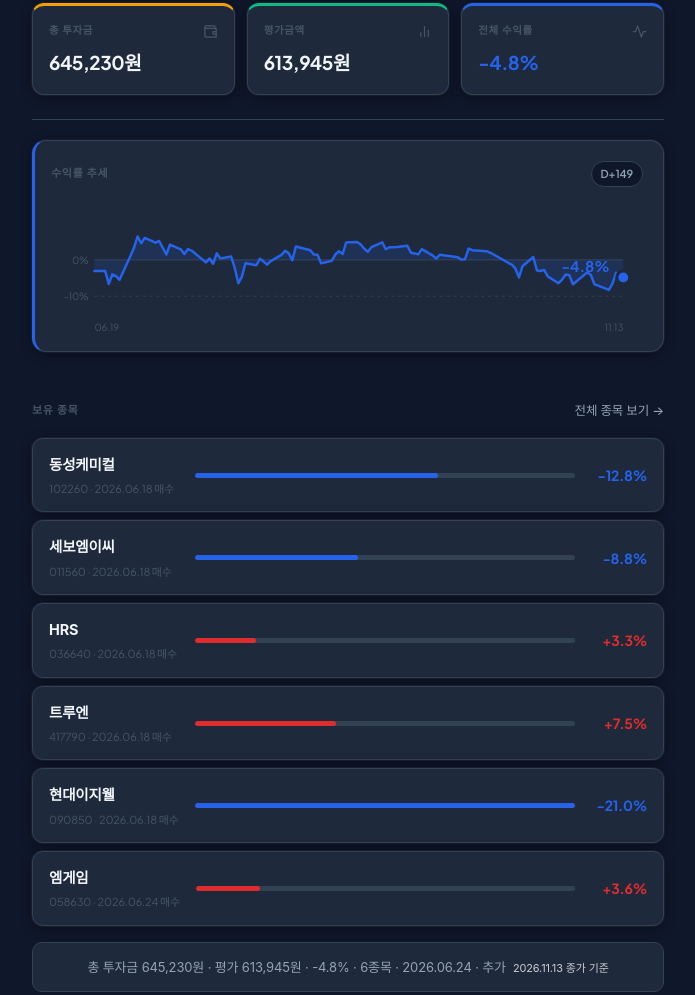
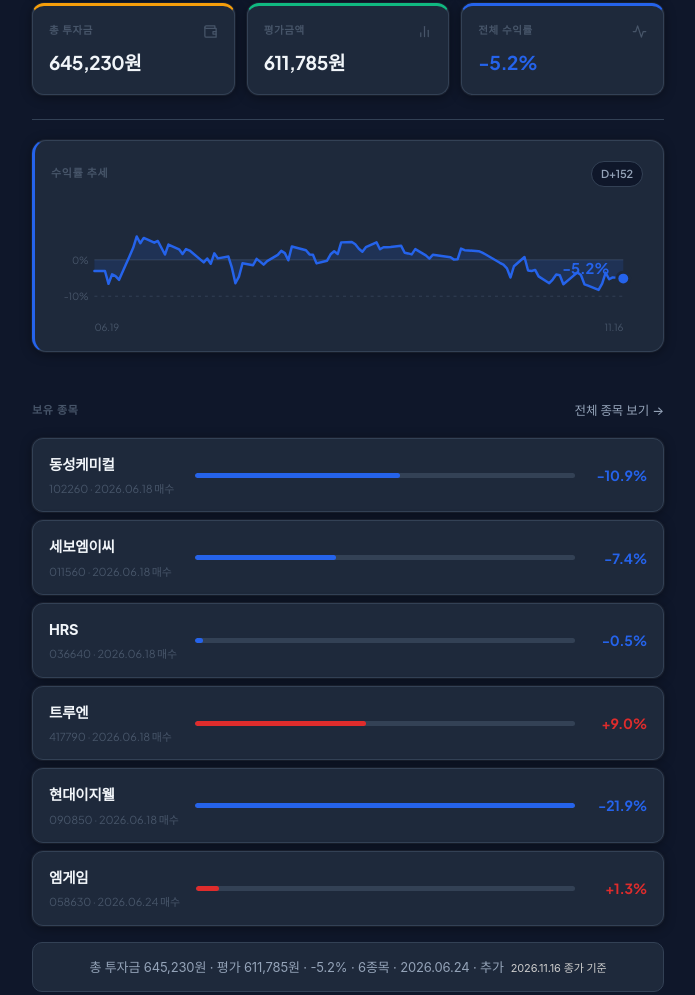
Before and after one commit to jkgoods/value-diary, a plain HTML site: page index.html in a window 1280 px wide. Shown: the part 555-1550 px from the top of the page, without its empty margins (292-987 px from the left). Drawn offline with Linux system fonts and the light colour scheme; a web font is replaced by a local one.

Commit message:
Auto: 현재가 갱신 2026.11.16

```diff
--- a/data/history.json
+++ b/data/history.json
@@ -504,6 +504,11 @@
       "date": "2026.11.13",
       "day": 149,
       "return_pct": -4.85
+    },
+    {
+      "date": "2026.11.16",
+      "day": 152,
+      "return_pct": -5.18
     }
   ]
 }
--- a/index.html
+++ b/index.html
@@ -57,12 +57,12 @@
   </div>
   <div class="stat-card" style="--accent:#10b981">
     <div class="stat-card-header"><span class="stat-label">평가금액</span><svg class="stat-icon" xmlns="http://www.w3.org/2000/svg" viewBox="0 0 24 24" fill="none" stroke="currentColor" stroke-width="2" stroke-linecap="round" stroke-linejoin="round"><line x1="18" x2="18" y1="20" y2="10"/><line x1="12" x2="12" y1="20" y2="4"/><line x1="6" x2="6" y1="20" y2="14"/></svg></div>
-    <div class="stat-value">613,945원</div>
+    <div class="stat-value">611,785원</div>
     <div class="stat-sub"></div>
   </div>
   <div class="stat-card" style="--accent:#2563eb">
     <div class="stat-card-header"><span class="stat-label">전체 수익률</span><svg class="stat-icon" xmlns="http://www.w3.org/2000/svg" viewBox="0 0 24 24" fill="none" stroke="currentColor" stroke-width="2" stroke-linecap="round" stroke-linejoin="round"><path d="M22 12h-4l-3 9L9 3l-3 9H2"/></svg></div>
-    <div class="stat-value" style="color:#2563eb">-4.8%</div>
+    <div class="stat-value" style="color:#2563eb">-5.2%</div>
     <div class="stat-sub"></div>
   </div>
   <!-- STATS_CARD_END -->
@@ -71,20 +71,20 @@
   <div class="trend-chart-section" style="border-left:3px solid #2563eb;padding-left:16px">
     <div class="trend-chart-header">
       <span class="trend-chart-label">수익률 추세</span>
-      <span class="trend-chart-badge">D+149</span>
+      <span class="trend-chart-badge">D+152</span>
     </div>
     <svg width="100%" viewBox="0 0 600 130" xmlns="http://www.w3.org/2000/svg" style="overflow:visible;display:block">
   <line x1="44" y1="94.5" x2="580" y2="94.5" stroke="#ececec" stroke-width="1" stroke-dasharray="3,4"/>
   <text x="38" y="98.5" text-anchor="end" font-size="10" fill="#ddd">-10%</text>
   <line x1="44" y1="57.5" x2="580" y2="57.5" stroke="#c8c8c8" stroke-width="1.5"/>
   <text x="38" y="61.5" text-anchor="end" font-size="10" fill="#bbb">0%</text>
-  <polygon points="44.0,57.5 44.0,68.9 54.9,68.9 58.6,81.9 62.2,72.3 65.9,74.1 69.5,77.9 80.5,53.7 84.1,45.4 87.8,33.9 91.4,40.8 95.0,35.4 106.0,40.2 109.6,38.5 113.3,45.4 116.9,52.2 120.6,42.1 131.5,46.9 135.2,51.7 138.8,46.7 142.4,48.2 157.0,60.2 160.7,56.2 164.3,61.6 168.0,51.0 171.6,56.1 182.6,54.3 186.2,65.8 189.9,81.3 193.5,74.6 197.1,61.1 208.1,63.1 211.7,56.6 215.4,59.4 219.0,62.5 222.7,58.9 233.6,52.6 237.3,48.5 240.9,50.8 244.5,58.1 248.2,44.1 262.8,47.9 266.4,52.1 270.1,52.5 273.7,61.2 284.7,58.5 288.3,52.0 291.9,48.9 295.6,51.7 299.2,39.9 310.2,39.6 313.8,41.9 317.5,46.4 321.1,49.4 324.8,44.8 335.7,39.8 339.3,46.9 343.0,44.8 346.6,44.8 350.3,44.6 361.2,43.4 364.9,50.4 368.5,51.1 372.2,52.1 375.8,46.7 386.7,53.1 390.4,56.4 394.0,52.4 412.3,54.9 415.9,57.4 419.6,57.1 423.2,46.2 426.9,47.8 441.4,48.8 445.1,50.3 448.7,52.2 463.3,60.6 467.0,62.5 470.6,66.3 474.3,75.5 477.9,64.1 488.8,54.7 492.5,68.4 496.1,68.9 499.8,67.8 503.4,74.4 514.4,81.3 518.0,77.6 521.7,72.5 525.3,73.2 529.0,82.4 539.9,73.3 543.5,70.5 547.2,73.0 550.8,82.5 554.5,83.8 565.4,88.1 569.1,81.8 572.7,70.7 576.4,77.3 580.0,75.4 580.0,57.5" fill="#2563eb" fill-opacity="0.15"/>
-  <path d="M 44.0,68.9 L 54.9,68.9 L 58.6,81.9 L 62.2,72.3 L 65.9,74.1 L 69.5,77.9 L 80.5,53.7 L 84.1,45.4 L 87.8,33.9 L 91.4,40.8 L 95.0,35.4 L 106.0,40.2 L 109.6,38.5 L 113.3,45.4 L 116.9,52.2 L 120.6,42.1 L 131.5,46.9 L 135.2,51.7 L 138.8,46.7 L 142.4,48.2 L 157.0,60.2 L 160.7,56.2 L 164.3,61.6 L 168.0,51.0 L 171.6,56.1 L 182.6,54.3 L 186.2,65.8 L 189.9,81.3 L 193.5,74.6 L 197.1,61.1 L 208.1,63.1 L 211.7,56.6 L 215.4,59.4 L 219.0,62.5 L 222.7,58.9 L 233.6,52.6 L 237.3,48.5 L 240.9,50.8 L 244.5,58.1 L 248.2,44.1 L 262.8,47.9 L 266.4,52.1 L 270.1,52.5 L 273.7,61.2 L 284.7,58.5 L 288.3,52.0 L 291.9,48.9 L 295.6,51.7 L 299.2,39.9 L 310.2,39.6 L 313.8,41.9 L 317.5,46.4 L 321.1,49.4 L 324.8,44.8 L 335.7,39.8 L 339.3,46.9 L 343.0,44.8 L 346.6,44.8 L 350.3,44.6 L 361.2,43.4 L 364.9,50.4 L 368.5,51.1 L 372.2,52.1 L 375.8,46.7 L 386.7,53.1 L 390.4,56.4 L 394.0,52.4 L 412.3,54.9 L 415.9,57.4 L 419.6,57.1 L 423.2,46.2 L 426.9,47.8 L 441.4,48.8 L 445.1,50.3 L 448.7,52.2 L 463.3,60.6 L 467.0,62.5 L 470.6,66.3 L 474.3,75.5 L 477.9,64.1 L 488.8,54.7 L 492.5,68.4 L 496.1,68.9 L 499.8,67.8 L 503.4,74.4 L 514.4,81.3 L 518.0,77.6 L 521.7,72.5 L 525.3,73.2 L 529.0,82.4 L 539.9,73.3 L 543.5,70.5 L 547.2,73.0 L 550.8,82.5 L 554.5,83.8 L 565.4,88.1 L 569.1,81.8 L 572.7,70.7 L 576.4,77.3 L 580.0,75.4" fill="none" stroke="#2563eb" stroke-width="2.5" stroke-linejoin="round" stroke-linecap="round"/>
-  <circle cx="580.0" cy="75.4" r="8" fill="white"/>
-  <circle cx="580.0" cy="75.4" r="5" fill="#2563eb"/>
-  <text x="566.0" y="70.4" text-anchor="end" font-size="15" fill="#2563eb" font-weight="700">-4.8%</text>
+  <polygon points="44.0,57.5 44.0,68.9 54.7,68.9 58.3,81.9 61.9,72.3 65.4,74.1 69.0,77.9 79.7,53.7 83.3,45.4 86.9,33.9 90.5,40.8 94.0,35.4 104.7,40.2 108.3,38.5 111.9,45.4 115.5,52.2 119.0,42.1 129.8,46.9 133.3,51.7 136.9,46.7 140.5,48.2 154.8,60.2 158.3,56.2 161.9,61.6 165.5,51.0 169.1,56.1 179.8,54.3 183.4,65.8 186.9,81.3 190.5,74.6 194.1,61.1 204.8,63.1 208.4,56.6 211.9,59.4 215.5,62.5 219.1,58.9 229.8,52.6 233.4,48.5 237.0,50.8 240.5,58.1 244.1,44.1 258.4,47.9 262.0,52.1 265.5,52.5 269.1,61.2 279.8,58.5 283.4,52.0 287.0,48.9 290.6,51.7 294.1,39.9 304.9,39.6 308.4,41.9 312.0,46.4 315.6,49.4 319.1,44.8 329.9,39.8 333.4,46.9 337.0,44.8 340.6,44.8 344.2,44.6 354.9,43.4 358.5,50.4 362.0,51.1 365.6,52.1 369.2,46.7 379.9,53.1 383.5,56.4 387.0,52.4 404.9,54.9 408.5,57.4 412.1,57.1 415.6,46.2 419.2,47.8 433.5,48.8 437.1,50.3 440.6,52.2 454.9,60.6 458.5,62.5 462.1,66.3 465.7,75.5 469.2,64.1 479.9,54.7 483.5,68.4 487.1,68.9 490.7,67.8 494.2,74.4 505.0,81.3 508.5,77.6 512.1,72.5 515.7,73.2 519.3,82.4 530.0,73.3 533.5,70.5 537.1,73.0 540.7,82.5 544.3,83.8 555.0,88.1 558.6,81.8 562.1,70.7 565.7,77.3 569.3,75.4 580.0,76.6 580.0,57.5" fill="#2563eb" fill-opacity="0.15"/>
+  <path d="M 44.0,68.9 L 54.7,68.9 L 58.3,81.9 L 61.9,72.3 L 65.4,74.1 L 69.0,77.9 L 79.7,53.7 L 83.3,45.4 L 86.9,33.9 L 90.5,40.8 L 94.0,35.4 L 104.7,40.2 L 108.3,38.5 L 111.9,45.4 L 115.5,52.2 L 119.0,42.1 L 129.8,46.9 L 133.3,51.7 L 136.9,46.7 L 140.5,48.2 L 154.8,60.2 L 158.3,56.2 L 161.9,61.6 L 165.5,51.0 L 169.1,56.1 L 179.8,54.3 L 183.4,65.8 L 186.9,81.3 L 190.5,74.6 L 194.1,61.1 L 204.8,63.1 L 208.4,56.6 L 211.9,59.4 L 215.5,62.5 L 219.1,58.9 L 229.8,52.6 L 233.4,48.5 L 237.0,50.8 L 240.5,58.1 L 244.1,44.1 L 258.4,47.9 L 262.0,52.1 L 265.5,52.5 L 269.1,61.2 L 279.8,58.5 L 283.4,52.0 L 287.0,48.9 L 290.6,51.7 L 294.1,39.9 L 304.9,39.6 L 308.4,41.9 L 312.0,46.4 L 315.6,49.4 L 319.1,44.8 L 329.9,39.8 L 333.4,46.9 L 337.0,44.8 L 340.6,44.8 L 344.2,44.6 L 354.9,43.4 L 358.5,50.4 L 362.0,51.1 L 365.6,52.1 L 369.2,46.7 L 379.9,53.1 L 383.5,56.4 L 387.0,52.4 L 404.9,54.9 L 408.5,57.4 L 412.1,57.1 L 415.6,46.2 L 419.2,47.8 L 433.5,48.8 L 437.1,50.3 L 440.6,52.2 L 454.9,60.6 L 458.5,62.5 L 462.1,66.3 L 465.7,75.5 L 469.2,64.1 L 479.9,54.7 L 483.5,68.4 L 487.1,68.9 L 490.7,67.8 L 494.2,74.4 L 505.0,81.3 L 508.5,77.6 L 512.1,72.5 L 515.7,73.2 L 519.3,82.4 L 530.0,73.3 L 533.5,70.5 L 537.1,73.0 L 540.7,82.5 L 544.3,83.8 L 555.0,88.1 L 558.6,81.8 L 562.1,70.7 L 565.7,77.3 L 569.3,75.4 L 580.0,76.6" fill="none" stroke="#2563eb" stroke-width="2.5" stroke-linejoin="round" stroke-linecap="round"/>
+  <circle cx="580.0" cy="76.6" r="8" fill="white"/>
+  <circle cx="580.0" cy="76.6" r="5" fill="#2563eb"/>
+  <text x="566.0" y="71.6" text-anchor="end" font-size="15" fill="#2563eb" font-weight="700">-5.2%</text>
   <text x="44" y="130" text-anchor="start" font-size="10" fill="#ccc">06.19</text>
-  <text x="580" y="130" text-anchor="end" font-size="10" fill="#ccc">11.13</text>
+  <text x="580" y="130" text-anchor="end" font-size="10" fill="#ccc">11.16</text>
 </svg>
   </div>
   <!-- TREND_CHART_END -->
@@ -97,36 +97,36 @@
     <div class="stock-list">
       <div class="stock-item">
         <div class="stock-name-wrap"><div class="sname">동성케미컬</div><div class="scode">102260 · 2026.06.18 매수</div></div>
-        <div class="stock-bar-wrap"><div class="stock-bar" style="width:64%;background:#2563eb"></div></div>
-        <div class="stock-right" style="color:#2563eb">-12.8%</div>
+        <div class="stock-bar-wrap"><div class="stock-bar" style="width:54%;background:#2563eb"></div></div>
+        <div class="stock-right" style="color:#2563eb">-10.9%</div>
       </div>
       <div class="stock-item">
         <div class="stock-name-wrap"><div class="sname">세보엠이씨</div><div class="scode">011560 · 2026.06.18 매수</div></div>
-        <div class="stock-bar-wrap"><div class="stock-bar" style="width:43%;background:#2563eb"></div></div>
-        <div class="stock-right" style="color:#2563eb">-8.8%</div>
+        <div class="stock-bar-wrap"><div class="stock-bar" style="width:37%;background:#2563eb"></div></div>
+        <div class="stock-right" style="color:#2563eb">-7.4%</div>
       </div>
       <div class="stock-item">
         <div class="stock-name-wrap"><div class="sname">HRS</div><div class="scode">036640 · 2026.06.18 매수</div></div>
-        <div class="stock-bar-wrap"><div class="stock-bar" style="width:16%;background:#df2c2c"></div></div>
-        <div class="stock-right" style="color:#df2c2c">+3.3%</div>
+        <div class="stock-bar-wrap"><div class="stock-bar" style="width:2%;background:#2563eb"></div></div>
+        <div class="stock-right" style="color:#2563eb">-0.5%</div>
       </div>
       <div class="stock-item">
         <div class="stock-name-wrap"><div class="sname">트루엔</div><div class="scode">417790 · 2026.06.18 매수</div></div>
-        <div class="stock-bar-wrap"><div class="stock-bar" style="width:37%;background:#df2c2c"></div></div>
-        <div class="stock-right" style="color:#df2c2c">+7.5%</div>
+        <div class="stock-bar-wrap"><div class="stock-bar" style="width:45%;background:#df2c2c"></div></div>
+        <div class="stock-right" style="color:#df2c2c">+9.0%</div>
       </div>
       <div class="stock-item">
         <div class="stock-name-wrap"><div class="sname">현대이지웰</div><div class="scode">090850 · 2026.06.18 매수</div></div>
         <div class="stock-bar-wrap"><div class="stock-bar" style="width:100%;background:#2563eb"></div></div>
-        <div class="stock-right" style="color:#2563eb">-21.0%</div>
+        <div class="stock-right" style="color:#2563eb">-21.9%</div>
       </div>
       <div class="stock-item">
         <div class="stock-name-wrap"><div class="sname">엠게임</div><div class="scode">058630 · 2026.06.24 매수</div></div>
-        <div class="stock-bar-wrap"><div class="stock-bar" style="width:17%;background:#df2c2c"></div></div>
-        <div class="stock-right" style="color:#df2c2c">+3.6%</div>
+        <div class="stock-bar-wrap"><div class="stock-bar" style="width:6%;background:#df2c2c"></div></div>
+        <div class="stock-right" style="color:#df2c2c">+1.3%</div>
       </div>
     </div>
-    <div class="portfolio-summary">총 투자금 645,230원 · 평가 613,945원 · -4.8% · 6종목 · 2026.06.24 · 추가 &nbsp;<span style="font-size:11px;color:#ccc">2026.11.13 종가 기준</span></div>
+    <div class="portfolio-summary">총 투자금 645,230원 · 평가 611,785원 · -5.2% · 6종목 · 2026.06.24 · 추가 &nbsp;<span style="font-size:11px;color:#ccc">2026.11.16 종가 기준</span></div>
     <!-- PORTFOLIO_STRIP_END -->
     </div>
     <div class="diary-section">
```
Also changed, not shown: portfolio.html (+7 -7 lines).
